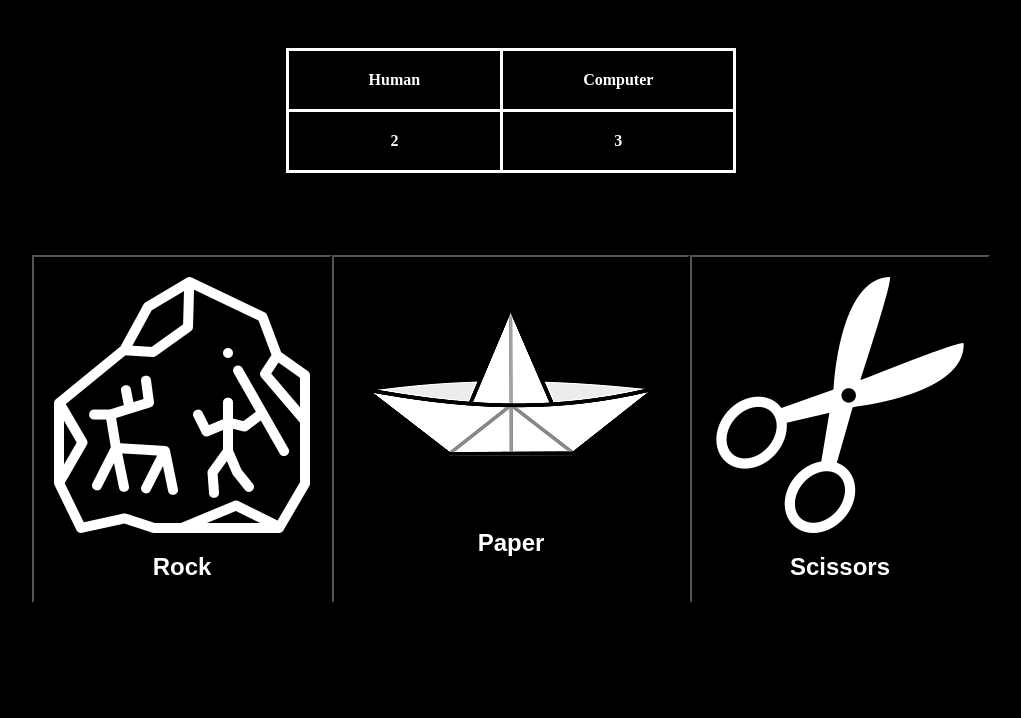
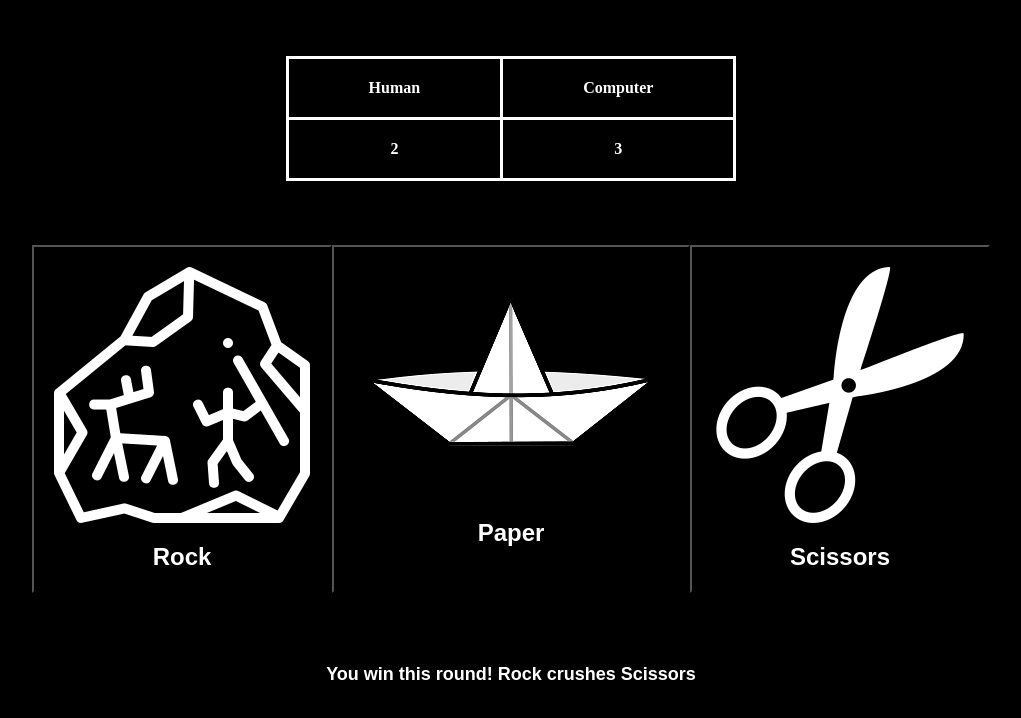
Before and after one commit to KushagraAgarwal525/RockPaperScissors, a plain HTML site: page index.html in a window 1280 px wide. Shown: the whole page, without its empty margins (129-1150 px from the left). Drawn offline with Linux system fonts and the light colour scheme.

Commit message:
Minor UI changes

```diff
--- a/index.html
+++ b/index.html
@@ -42,7 +42,7 @@
         </button>
     </div>
     <div class="commentdiv">
-        <span class="comment"></span>
+        <span class="comment">You win this round! Rock crushes Scissors</span>
     </div>
 </body>
 </html>
--- a/styles.css
+++ b/styles.css
@@ -12,7 +12,7 @@ body {
 }
 
 .score {
-    margin: 40px 0px 0px;
+    margin: 48px 0px -8px;
 }
 
 table, .comment{
```
